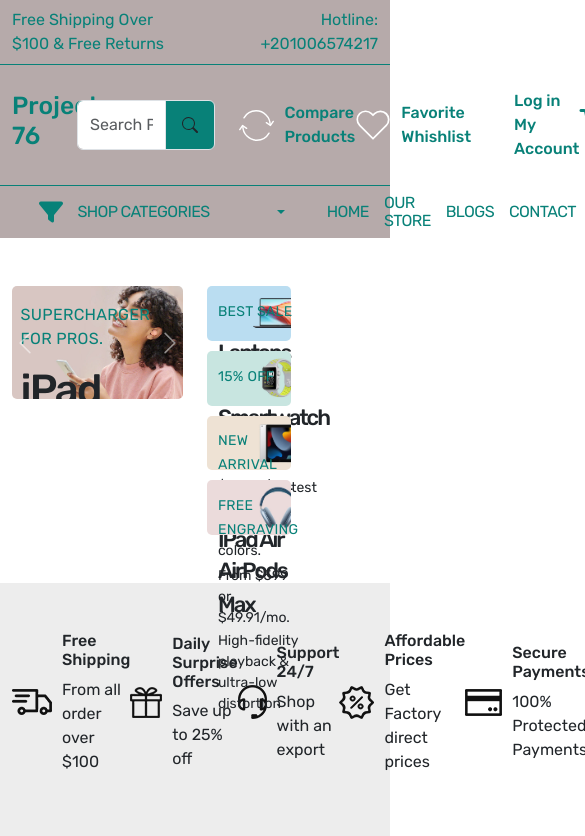
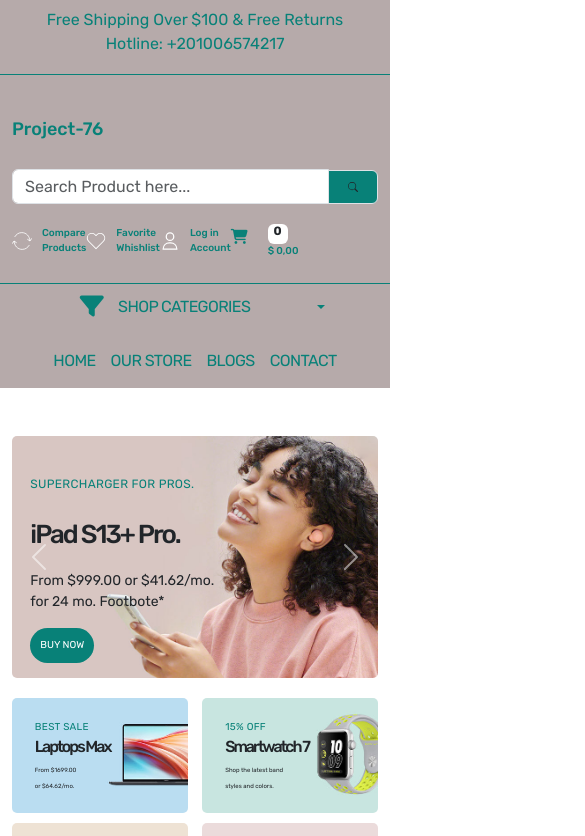
Before and after one commit to MazenUcef/project1976, a React (Create React App) app: page / in a window 390 px wide. Shown: the top 836 px of the page, 585 px wide, since content can reach past the window. Built offline with nearby package versions, Linux system fonts and the light colour scheme.

Commit message:
last one

```diff
--- a/src/App.css
+++ b/src/App.css
@@ -77,9 +77,17 @@
 .dollar{
   font-weight: 500;
 }
-.header-upper.header-upper-links img{
-  width: 35px;
-  height: 35px;
+.header-upper .header-upper-links img{
+  width: 30px;
+  height: 30px;
+}
+.header-upper .header-upper-links p{
+  font-size: 15px;
+}
+.header-upper .header-upper-links .badge{
+  width: 30px;
+  height: 20px;
+  margin-left: 10px;
 }
 .header-bottom{
   background-color: var(--color-b6aaaa-bg);
@@ -206,7 +214,7 @@
 }
 .small-banner-contentt p{
   font-size: 14px;
-  line-height: 22ox;
+  line-height: 22px;
   letter-spacing: 0.4;
 }
 .small-banner-content{
@@ -948,3 +956,178 @@
   height: 20px;
 }
 /*end of checkut page */
+/* ============================================================================================== */
+/* start Media Query */
+@media (max-width:899px) {
+  .header-top-strip div div{
+    display: flex;
+    justify-content: center;
+  }
+  .header-upper .header-upper-links{
+    margin-top: 20px;
+  }
+  .header-upper .header-upper-links img{
+    width: 17px;
+    height: 17px;
+  }
+  .header-upper div div{
+    display: flex !important;
+    align-items: baseline;
+  }
+  .header-upper div div div h2 a{
+    font-size: 18px;
+    margin-top: 20px !important;
+  }
+  .header-upper .input-group input{
+    height: 35px !important;
+    margin-top: 10px;
+  }
+  .header-upper .input-group span{
+    height: 30px !important;
+  }
+  .seBtn{
+    height: 10px !important;
+  }
+  .header-upper .header-upper-links p{
+    font-size: 10px !important;
+  }
+  .header-upper .header-upper-links .badge{
+    width: 20px;
+    height: 20px;
+    padding: 1px;
+  }
+  .header-upper .header-upper-links i{
+    font-size: 15px !important;
+  }
+  .header-upper-links div .text-brand{
+    font-size: 12px;
+  }
+  .header-bottom .menu-bottom{
+    display: flex;
+    flex-direction: column;
+    justify-content: center;
+  }
+  .home-wrapper-1 .sl-banner{
+    margin-top: 20px;
+  }
+    .small-banner-content{
+      width: 48%;
+    }
+    .small-banner-contentt h4{
+      font-size: 16px;
+      font-weight: 400;
+      line-height: 0px;
+      color: var(--color-088178-el-col);
+      margin: 0 0 12px;
+      letter-spacing: 0.3px;
+      text-transform: uppercase;
+    }
+    .small-banner-contentt h5{
+      font-size: 30px;
+      font-weight: 500;
+      line-height: 30px;
+      padding: 0;
+      letter-spacing: -2px;
+      text-transform: none;
+    }
+    .small-banner-contentt p{
+      font-size: 16px;
+      line-height: 26px;
+      letter-spacing: 0.4;
+    }
+    .home-wrapper-2 .service img{
+      width: 20px;
+      height: 20px;
+    }
+    .home-wrapper-2 .service h6{
+      font-size: 10px;
+      line-height: 0px;
+    }
+    .home-wrapper-2 .service p{
+      font-size: 10px;
+      line-height: 15px;
+    }
+}
+
+
+
+
+
+
+@media (max-width:477px) {
+  .header-top-strip div div{
+    display: flex;
+    justify-content: center;
+  }
+  .text-title{
+  margin-bottom: 10px;
+  }
+  .header-upper .header-upper-links{
+    margin-top: 20px;
+  }
+  .header-upper .header-upper-links img{
+    width: 20px;
+    height: 20px;
+  }
+  .header-upper .header-upper-links .badge{
+    width: 20px;
+    height: 20px;
+    padding: 1px;
+  }
+  .header-upper .header-upper-links i{
+    font-size: 15px !important;
+  }
+  .header-upper-links div .text-brand{
+    font-size: 12px;
+  }
+  .main-banner-contentt h4{
+  font-size: 12px;
+  }
+  .main-banner-contentt h5{
+  font-size: 26px;
+  }
+  .main-banner-contentt p{
+  font-size: 14px;
+  }
+  .button{
+    padding: 10px;
+    font-size: 10px;
+  }
+  .small-banner-content{
+    width: 48%;
+  }
+  .small-banner-contentt h4{
+    font-size: 10px;
+    font-weight: 400;
+    line-height: 0px;
+    color: var(--color-088178-el-col);
+    margin: 0 0 12px;
+    letter-spacing: 0.3px;
+    text-transform: uppercase;
+  }
+  .small-banner-contentt h5{
+    font-size: 16px;
+    font-weight: 500;
+    line-height: 15px;
+    padding: 0;
+    letter-spacing: -2px;
+    text-transform: none;
+  }
+  .small-banner-contentt p{
+    font-size: 6px;
+    line-height: 16px;
+    letter-spacing: 0.4;
+  }
+  .home-wrapper-2 .service img{
+    width: 10px;
+    height: 10px;
+  }
+  .home-wrapper-2 .service h6{
+    font-size: 5px;
+    line-height: 0px;
+  }
+  .home-wrapper-2 .service p{
+    font-size: 5px;
+    line-height: 5px;
+  }
+}
--- a/src/components/BlogCard.js
+++ b/src/components/BlogCard.js
@@ -4,7 +4,7 @@
     const location = useLocation()
   return (
     <>
-    <div className={`${location.pathname === '/blogs' ?  'col-6' : 'col-3' }`}>
+    <div className={`${location.pathname === '/blogs' ?  'col-lg-6 col-md-12 col-sm-12' : 'col-3' }`}>
         <div className={`${location.pathname === '/blogs' ?  'blog-card secBlog' : 'blog-card'}`}>
             <div className='card-image'>
                 <img id='img' src='images/blog-1.jpg' className='img-fluid' alt='blog'/>
@@ -18,7 +18,7 @@
             </div>
         </div>
     </div>
-    <div className={`${location.pathname === '/blogs' ?  'col-6' : 'col-3' }`}>
+    <div className={`${location.pathname === '/blogs' ?  'col-lg-6 col-md-12 col-sm-12' : 'col-3' }`}>
         <div className={`${location.pathname === '/blogs' ?  'blog-card secBlog' : 'blog-card'}`}>
             <div className='card-image'>
                 <img id='img' src='images/blog-2.jpg' className='img-fluid' alt='blog'/>
@@ -32,7 +32,7 @@
             </div>
         </div>
     </div>
-    <div className={`${location.pathname === '/blogs' ?  'col-6' : 'col-3' }`}>
+    <div className={`${location.pathname === '/blogs' ?  'col-lg-6 col-md-12 col-sm-12' : 'col-3' }`}>
         <div className={`${location.pathname === '/blogs' ?  'blog-card secBlog' : 'blog-card'}`}>
             <div className='card-image'>
                 <img id='img' src='images/blog-3.jpg' className='img-fluid' alt='blog'/>
@@ -46,7 +46,7 @@
             </div>
         </div>
     </div>
-    <div className={`${location.pathname === '/blogs' ?  'col-6' : 'col-3' }`}>
+    <div className={`${location.pathname === '/blogs' ?  'col-lg-6 col-md-12 col-sm-12' : 'col-3' }`}>
         <div className={`${location.pathname === '/blogs' ?  'blog-card secBlog' : 'blog-card'}`}>
             <div className='card-image'>
                 <img id='img' src='images/blog-4.jpg' className='img-fluid' alt='blog'/>
--- a/src/components/Header.js
+++ b/src/components/Header.js
@@ -9,10 +9,10 @@
       <header className='header-top-strip py-2'>
         <div className='container-xxl'>
           <div className='row'>
-            <div className='col-6'>
+            <div className='col-lg-6 col-md-6 col-sm-12'>
             <p className='text-title mb-0'>Free Shipping Over $100 & Free Returns</p>
             </div>
-            <div className='col-6'>
+            <div className='col-lg-6 col-md-6 col-sm-12'>
             <p className='text-end text-title mb-0'>Hotline: <Link className='text-title' href='tel:+201006574217'>+201006574217</Link></p>
             </div>
           </div>
@@ -21,12 +21,12 @@
       <header className='header-upper py-4'>
         <div className='container'>
           <div className='row align-items-center'>
-            <div className='col-2'>
+            <div className='col-lg-2 col-md-2 col-sm-12'>
               <h2>
                 <Link className='text-title' to='/'>Project-76</Link>
               </h2>
             </div>
-            <div className='col-5'>
+            <div className='col-lg-5 col-md-5 col-sm-12'>
               <div className="input-group">
               <input type="text" className="form-control py-2"
               placeholder="Search Product here..."
@@ -37,32 +37,32 @@
               </span>
               </div>
             </div>
-            <div className='col-5'>
+            <div className='col-lg-5 col-md-5 col-sm-12'>
             <div className='header-upper-links d-flex align-items-center justify-content-between'>
               <div>
               <Link to='/compare-product' className='d-flex align-items-center gap-10 text-white'>
               <img src='images/compare.svg' alt='commpare' />
-              <p className='mb-0 text-title dollar'>Compare <br/> Products</p>
+              <p className='mb-0 text-title text-brand dollar'>Compare<br/>Products</p>
               </Link>
               </div>
               <div>
               <Link to='/wishlist' className='d-flex align-items-center gap-10 text-white'>
               <img src='images/wishlist.svg' alt='whishlist'/>
-              <p className='mb-0 text-title dollar'>Favorite <br/> Whishlist</p>
+              <p className='mb-0 text-title text-brand dollar'>Favorite<br/>Whishlist</p>
               </Link>
               </div>
               <div>
               <Link to='/login' className='d-flex align-items-center gap-10 text-white'>
               <img src='images/user.svg' alt='user'/>
-              <p className='mb-0 text-title dollar'>Log in <br/> My Account</p>
+              <p className='mb-0 text-title text-brand dollar'>Log in<br/> Account</p>
               </Link>
               </div>
               <div>
               <Link to='/cart' className='d-flex align-items-center gap-10 text-white'>
-              <i className="fa-solid fa-cart-shopping fa-2xl text-title"></i>
+              <i className="fa-solid fa-cart-shopping fs-3 text-title"></i>
               <div className='d-flex flex-column'>
                 <span className='badge bg-white text-dark'>0</span>
-                <p className='text-title dollar mb-0'>$ 0,00</p>
+                <p className='text-title dollar mb-0 text-brand'>$ 0,00</p>
               </div>
               </Link>
               </div>
@@ -76,7 +76,6 @@
           <div className='row'>
             <div className='col-12'>
               <div className='menu-bottom d-flex align-items-center gap-30'>
-                <div>
                 <div className="dropdown">
                   <button className="btn btn-secondary dropdown-toggle bg-transparent border-0 gap-15 d-flex align-items-center"
                   type="button"
@@ -92,7 +91,7 @@
                     <li><Link className="dropdown-item text-white" to="">Something else here</Link></li>
                   </ul>
                 </div>
-                </div>
+
                 <div className='menu-links'>
                 <div className='d-flex align-items-center gap-15'>
                 <NavLink className='text-title' to="/">Home</NavLink>
--- a/src/pages/Blogs.js
+++ b/src/pages/Blogs.js
@@ -12,7 +12,7 @@
 <BreadCrum title ='Blogs' />
 <Container class1='blog-wrapper home-wrapper-2 py-4'>
         <div className='row'>
-            <div className='col-3'>
+            <div className='col-lg-3 col-md-6 col-sm-12'>
                 <div className='filter-card mb-3'>
             <h3 className='filter-title'>Find By Categories</h3>
             <div>
@@ -26,7 +26,7 @@
 
                 </div>
             </div>
-            <div className='col-9'>
+            <div className='col-lg-9 col-md-6 col-sm-12'>
                 <div className='row'>
                     <BlogCard/>
                 </div>
--- a/src/pages/Checkout.js
+++ b/src/pages/Checkout.js
@@ -37,7 +37,7 @@
                             </select>
                         </div>
                         <div className='w-100'>
-                            <select name='' className='form-control form-select' id=''>
+                            <select  name='' className='form-control form-select' id=''>
                                 <option value="" selected disabled>Select Country</option>
                             </select>
                         </div>
--- a/src/pages/Home.js
+++ b/src/pages/Home.js
@@ -18,7 +18,7 @@
     <Meta title = {"Project1976-E-Com"} />
       <Container class1='home-wrapper-1 py-5 main'>
         <div className='row'>
-          <div className='col-6'>
+          <div className='col-lg-6 col-sm-12'>
           <div id="carouselExampleAutoplaying" className="carousel slide" data-bs-ride="carousel">
           <div className="carousel-inner">
             <div className="carousel-item active">
@@ -54,17 +54,17 @@
       </button>
     </div>
           </div>
-          <div className='col-6'>
+          <div className='col-lg-6 col-sm-12 sl-banner'>
             <div className='d-flex flex-wrap gap-10 justify-content-between align-items-center'>
-            <div className='small-banner-content position-relative'>
+            <div className='col-sm-6 col-md-6 small-banner-content position-relative'>
             <img src='images/catbanner-01.jpg' className='img-fluid rounde-3' alt=''/>
             <div className='small-banner-contentt position-absolute '>
               <h4>BEST SALE</h4>
               <h5>Laptops  Max</h5>
               <p>From $1699.00 <br/>or $64.62/mo.</p>
             </div>
-          </div>
-          <div className='small-banner-content position-relative'>
+            </div>
+          <div className='col-sm-6 col-md-6 small-banner-content position-relative'>
           <img src='images/catbanner-02.jpg' className='img-fluid rounde-3' alt=''/>
           <div className='small-banner-contentt position-absolute '>
             <h4>15% OFF</h4>
@@ -72,7 +72,7 @@
             <p>Shop the latest band<br/>styles and colors.</p>
           </div>
           </div>
-          <div className='small-banner-content position-relative'>
+          <div className='col-sm-6 col-md-6 small-banner-content position-relative'>
           <img src='images/catbanner-03.jpg' className='img-fluid rounde-3' alt=''/>
           <div className='small-banner-contentt position-absolute '>
             <h4>NEW ARRIVAL</h4>
@@ -80,7 +80,7 @@
             <p>From $599 <br/>or $49.91/mo.</p>
           </div>
           </div>
-          <div className='small-banner-content position-relative'>
+          <div className='col-sm-6 col-md-6 small-banner-content position-relative'>
           <img src='images/catbanner-04.jpg' className='img-fluid rounde-3' alt=''/>
           <div className='small-banner-contentt position-absolute '>
             <h4>FREE ENGRAVING</h4>
@@ -99,7 +99,7 @@
         {
           services.map((i)=>{
             return(
-              <div className='d-flex align-items-center gap-10' key={i.id}>
+              <div className='d-flex align-items-center gap-10 service' key={i.id}>
               <img src={i.image} alt='services' />
               <div>
                 <h6>{i.title}</h6>
--- a/src/pages/OurStore.js
+++ b/src/pages/OurStore.js
@@ -46,11 +46,11 @@
                         <div>
                             <div className='form-check'>
                         <input className='form-check-input' type='checkbox' value='' id='' />
-                        <lable className='form-check-label' htmlFor=''>In Stock (1)</lable>
+                        <label className='form-check-label' htmlFor=''>In Stock (1)</label>
                             </div>
                             <div className='form-check'>
                                 <input className='form-check-input' type='checkbox' value='' id=''/>
-                                <lable className='form-check-label' htmlFor=''>Out of Stock</lable>
+                                <label className='form-check-label' htmlFor=''>Out of Stock</label>
                             </div>
                         </div>
                         <h5 className='sub-title'>Price</h5>
@@ -72,19 +72,19 @@
                         <div>
                         <div className='form-check'>
                             <input className='form-check-input' type='checkbox' value='' id='color-1' />
-                            <lable className='form-check-label' htmlFor='color-1'>S(2)</lable>
+                            <label className='form-check-label' htmlFor='color-1'>S(2)</label>
                         </div>
                         <div className='form-check'>
                             <input className='form-check-input' type='checkbox' value='' id='color-1' />
-                            <lable className='form-check-label' htmlFor='color-2'>M(0)</lable>
+                            <label className='form-check-label' htmlFor='color-2'>M(0)</label>
                         </div>
                         <div className='form-check'>
                             <input className='form-check-input' type='checkbox' value='' id='color-1' />
-                            <lable className='form-check-label' htmlFor='color-3'>XL(0)</lable>
+                            <label className='form-check-label' htmlFor='color-3'>XL(0)</label>
                         </div>
                         <div className='form-check'>
                             <input className='form-check-input' type='checkbox' value='' id='color-1' />
-                            <lable className='form-check-label' htmlFor='color-4'>XXL(0)</lable>
+                            <label className='form-check-label' htmlFor='color-4'>XXL(0)</label>
                         </div>
                         </div>
                     </div>
@@ -153,7 +153,7 @@
                     <div className='d-flex justify-content-between align-items-center'>
                     <div className='d-flex align-items-center gap-10'>
                         <p className='mb-0' style={{width:'100px'}}>Sort By:</p>
-                        <select name='sort-by' className='form-control form-select' id='sortBy'>
+                        <select defaultValue={'DEFAULT'} name='sort-by' className='form-control form-select' id='sortBy'>
                             <option value='manual'>Featured</option>
                             <option value='best-selling' select='selected'>Best selling</option>
                             <option value='title-ascending'>Alphabetically, A-Z</option>
--- a/src/utils/Data.js
+++ b/src/utils/Data.js
@@ -3,13 +3,13 @@
         id:1,
         image:"images/service.png",
         title:"Free Shipping",
-        tagline:"From all order over $100",
+        tagline:"From all order over any place $100",
     },
     {
         id:2,
         image:"images/service-02.png",
         title:"Daily Surprise Offers",
-        tagline:"Save up to 25% off",
+        tagline:"Save up to 25% off Hurry up",
     },
     {
         id:3,
```
